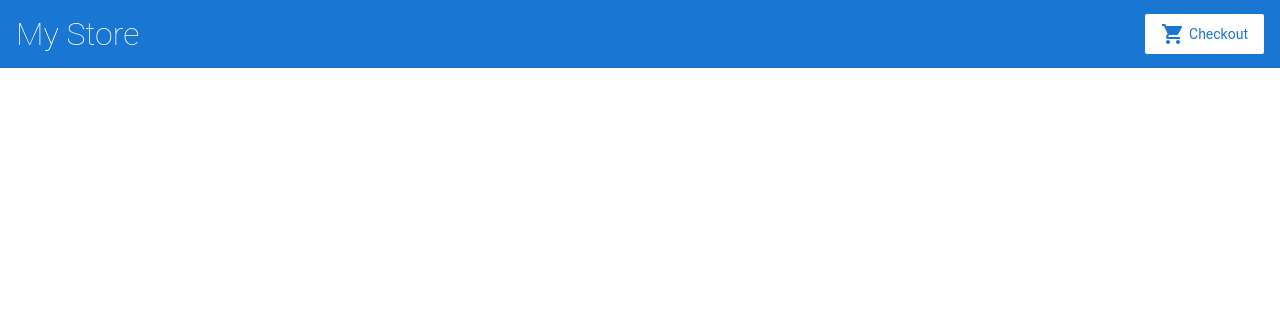
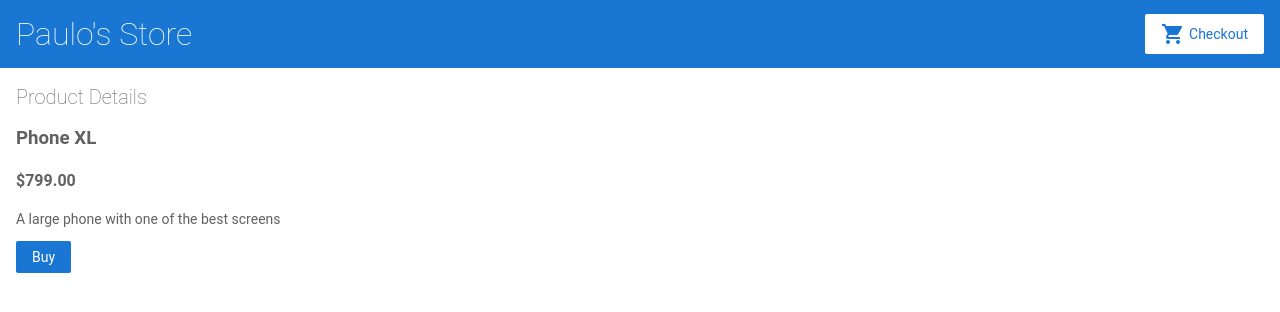
Before and after one commit to paulolibutan/angular-w3s8vc, an Angular app: page /products/1 in a window 1280 px wide. Before the commit this address led to /. Shown: the top 312 px of the page. Built offline with nearby package versions, Linux system fonts and the light colour scheme.

Commit message:
added additional components

```diff
--- a/src/app/app.component.css
+++ b/src/app/app.component.css
@@ -1,4 +1,3 @@
-
 
 
 /*
--- /dev/null
+++ b/src/app/cart.service.ts
@@ -0,0 +1,26 @@
+import { Injectable } from '@angular/core';
+import { Product } from './products'
+
+@Injectable({
+  providedIn: 'root'
+})
+export class CartService {
+
+  constructor() { }
+
+  items: Product[] = [];
+
+  addToCart(product: Product){
+    this.items.push(product);
+  }
+
+  getItems(){
+    return this.items
+  }
+
+  clearCart(){
+    this.items = [];
+    return this.items;
+  }
+
+}
--- /dev/null
+++ b/src/app/cart/cart.component.html
@@ -0,0 +1,6 @@
+<h3>Cart</h3>
+
+<div class="cart-item" *ngFor="let item of items">
+    <span>{{ item.name }}</span>
+    <span>{{ item.price | currency }}</span>
+</div>
--- /dev/null
+++ b/src/app/cart/cart.component.ts
@@ -0,0 +1,20 @@
+import { Component, OnInit } from '@angular/core';
+import { CartService } from '../cart.service'
+
+@Component({
+  selector: 'app-cart',
+  templateUrl: './cart.component.html',
+  styleUrls: ['./cart.component.css']
+})
+export class CartComponent implements OnInit {
+
+  items = this.cartService.getItems();
+
+  constructor(
+    private cartService: CartService
+  ) { }
+
+  ngOnInit(): void {
+  }
+
+}
--- /dev/null
+++ b/src/app/product-details/product-details.component.html
@@ -0,0 +1,8 @@
+<h2>Product Details</h2>
+
+<div *ngIf="product">
+    <h3>{{product.name}}</h3>
+    <h4>{{product.price | currency}}</h4>
+    <p>{{product.description}}</p>
+    <button type="button" (click)="addToCart(product)">Buy</button>
+</div>
--- /dev/null
+++ b/src/app/product-details/product-details.component.ts
@@ -0,0 +1,36 @@
+import { Component, OnInit } from '@angular/core';
+import { ActivatedRoute } from '@angular/router'
+import { Product, products} from '../products'
+import { CartService } from '../cart.service';
+
+@Component({
+  selector: 'app-product-details',
+  templateUrl: './product-details.component.html',
+  styleUrls: ['./product-details.component.css']
+})
+export class ProductDetailsComponent implements OnInit {
+
+  constructor(
+    private route: ActivatedRoute,
+    private cartService: CartService
+    ) { }
+
+  product: Product | undefined;
+
+  addToCart(product: Product) {
+    this.cartService.addToCart(product);
+    window.alert('Your product has been added to the cart!');
+  }
+
+  ngOnInit(): void {
+
+    // First get the product id from the current route.
+    const routeParams = this.route.snapshot.paramMap;
+    const productIdFromRoute = Number(routeParams.get('productId'));
+
+     // Find the product that correspond with the id provided in route.
+     this.product = products.find(product => product.id == productIdFromRoute);
+
+  }
+
+}
--- a/src/app/product-list/product-list.component.html
+++ b/src/app/product-list/product-list.component.html
@@ -2,7 +2,9 @@
 
 <div *ngFor="let product of products">
   <h3>
-    <a [title]="product.name + ' details'">
+    <a
+    [title]="product.name + ' details'"
+    [routerLink]="['/products',product.id]">
       {{ product.name }}
     </a>
   </h3>
--- a/src/app/top-bar/top-bar.component.css
+++ b/src/app/top-bar/top-bar.component.css
@@ -1,4 +1,3 @@
-
 
 /*
 Copyright Google LLC. All Rights Reserved.
--- a/src/app/top-bar/top-bar.component.html
+++ b/src/app/top-bar/top-bar.component.html
@@ -1,8 +1,8 @@
 <a [routerLink]="['/']">
-  <h1>My Store</h1>
+  <h1>Paulo's Store</h1>
 </a>
 
-<a class="button fancy-button"><i class="material-icons">shopping_cart</i>Checkout</a>
+<a class="button fancy-button" routerLink="/cart"><i class="material-icons">shopping_cart</i>Checkout</a>
 
 <!--
 Copyright Google LLC. All Rights Reserved.
```
Also changed, not shown: src/app/app.module.ts (+8 -1 lines), src/app/cart/cart.component.css (added), src/app/product-details/product-details.component.css (added).
